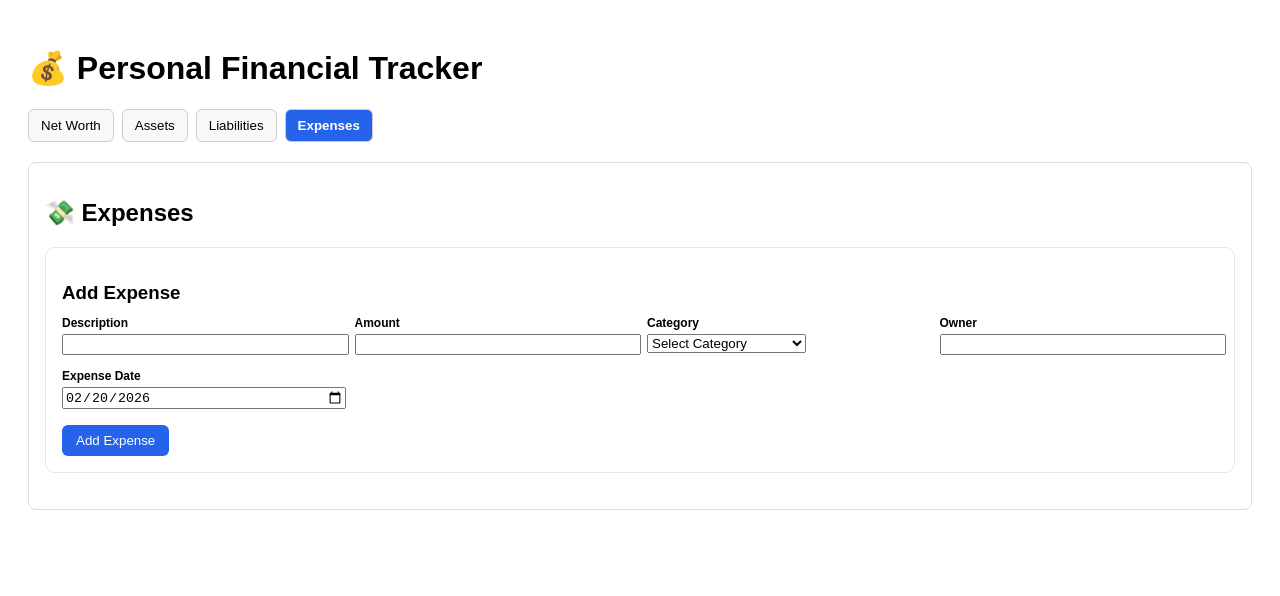
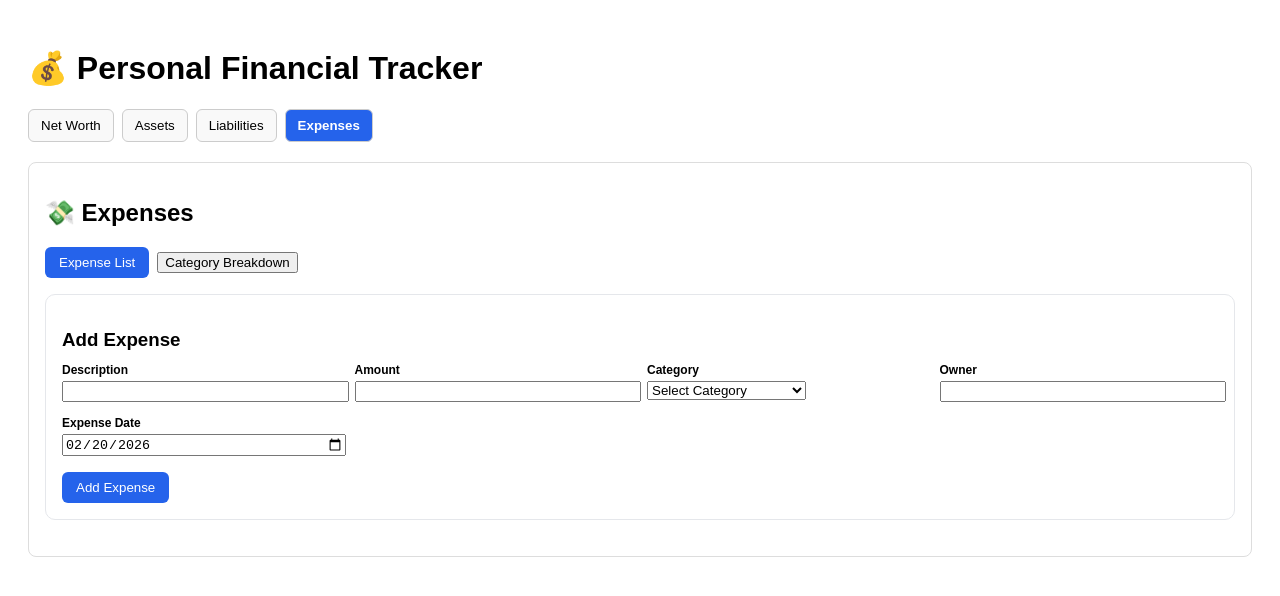
Before and after one commit to pinaki-GH/personal-finance-tracker-test, a Next.js app: page / in a window 1280 px wide. Both pictures are taken after a click on the button "Expenses". Shown: the top 596 px of the page. Built offline with nearby package versions, Linux system fonts and the light colour scheme.

Commit message:
Update ExpenseSection.tsx

```diff
--- a/components/ExpenseSection.tsx
+++ b/components/ExpenseSection.tsx
@@ -51,16 +51,26 @@ const emptyForm: Expense = {
 export default function ExpenseSection() {
   const [expenses, setExpenses] = useState<Expense[]>([]);
   const [form, setForm] = useState<Expense>(emptyForm);
-  const [monthFilter, setMonthFilter] = useState<string>("All");
+  const [monthFilter, setMonthFilter] = useState<string>("");
+  const [activeTab, setActiveTab] = useState<"list" | "chart">("list");
 
   useEffect(() => {
     const stored: StoredExpense[] = getData("expenses");
-    setExpenses(
-      stored.map(e => ({
+    const hydrated = stored.map(e => ({
       ...e,
       expenseDate: e.expenseDate ? new Date(e.expenseDate) : null
-      }))
-    );
+    }));
+    setExpenses(hydrated);
+
+    // Default to latest month
+    const months = hydrated
+      .map(e => e.expenseDate?.toISOString().slice(0, 7))
+      .filter(Boolean)
+      .sort();
+
+    if (months.length > 0) {
+      setMonthFilter(months[months.length - 1]);
+    }
   }, []);
 
   const persist = (updated: Expense[]) => {
@@ -89,11 +99,11 @@ export default function ExpenseSection() {
 
   const availableMonths = useMemo(() => {
     const months = expenses.map(e => getMonthKey(e.expenseDate));
-    return ["All", ...Array.from(new Set(months.filter(Boolean)))];
+    return Array.from(new Set(months.filter(Boolean))).sort();
   }, [expenses]);
 
   const filteredExpenses = useMemo(() => {
-    if (monthFilter === "All") return expenses;
+    if (!monthFilter) return [];
     return expenses.filter(e => getMonthKey(e.expenseDate) === monthFilter);
   }, [expenses, monthFilter]);
 
@@ -103,7 +113,7 @@ export default function ExpenseSection() {
   );
 
   const previousMonthTotal = useMemo(() => {
-    if (monthFilter === "All") return 0;
+    if (!monthFilter) return 0;
     const [year, month] = monthFilter.split("-").map(Number);
     const prev = new Date(year, month - 2);
     const prevKey = prev.toISOString().slice(0, 7);
@@ -139,15 +149,72 @@ export default function ExpenseSection() {
     <section>
       <h2>💸 Expenses</h2>
 
-      {/* ADD EXPENSE */}
+      {/* Tabs */}
+      <div style={{ marginBottom: 16 }}>
+        <button
+          className={activeTab === "list" ? "primary" : ""}
+          onClick={() => setActiveTab("list")}
+        >
+          Expense List
+        </button>
+
+        <button
+          style={{ marginLeft: 8 }}
+          className={activeTab === "chart" ? "primary" : ""}
+          onClick={() => setActiveTab("chart")}
+        >
+          Category Breakdown
+        </button>
+      </div>
+
+      {/* Month Filter */}
+      {availableMonths.length > 0 && (
+        <div style={{ marginBottom: 16 }}>
+          <label style={{ marginRight: 8 }}>Select Month:</label>
+          <select
+            value={monthFilter}
+            onChange={e => setMonthFilter(e.target.value)}
+          >
+            {availableMonths.map(month => (
+              <option key={month} value={month}>{month}</option>
+            ))}
+          </select>
+        </div>
+      )}
+
+      {/* MONTHLY SUMMARY */}
+      {monthFilter && (
+        <div className="card" style={{ marginBottom: 20 }}>
+          <h3>Monthly Summary ({monthFilter})</h3>
+          <p>Total: ₹{totalFilteredAmount.toLocaleString()}</p>
+          <p>Previous Month: ₹{previousMonthTotal.toLocaleString()}</p>
+          <p>
+            Change:{" "}
+            <strong
+              style={{
+                color: percentChange >= 0 ? "red" : "green"
+              }}
+            >
+              {percentChange.toFixed(1)}%
+            </strong>
+          </p>
+        </div>
+      )}
+
+      {/* LIST TAB */}
+      {activeTab === "list" && (
+        <>
           <div className="card">
             <h3>Add Expense</h3>
+
             <div className="form-grid">
               <div>
                 <label>Description</label>
                 <input
                   value={form.description}
-              onChange={e => setForm({ ...form, description: e.target.value })}
+                  onChange={e =>
+                    setForm({ ...form, description: e.target.value })
+                  }
                 />
               </div>
 
@@ -155,7 +222,9 @@ export default function ExpenseSection() {
                 <label>Amount</label>
                 <input
                   value={form.amount}
-              onChange={e => setForm({ ...form, amount: e.target.value })}
+                  onChange={e =>
+                    setForm({ ...form, amount: e.target.value })
+                  }
                 />
               </div>
 
@@ -163,7 +232,9 @@ export default function ExpenseSection() {
                 <label>Category</label>
                 <select
                   value={form.category}
-              onChange={e => setForm({ ...form, category: e.target.value })}
+                  onChange={e =>
+                    setForm({ ...form, category: e.target.value })
+                  }
                 >
                   <option value="">Select Category</option>
                   {EXPENSE_CATEGORIES.map(c => (
@@ -176,7 +247,9 @@ export default function ExpenseSection() {
                 <label>Owner</label>
                 <input
                   value={form.owner}
-              onChange={e => setForm({ ...form, owner: e.target.value })}
+                  onChange={e =>
+                    setForm({ ...form, owner: e.target.value })
+                  }
                 />
               </div>
 
@@ -204,49 +277,6 @@ export default function ExpenseSection() {
             </div>
           </div>
 
-      {/* FILTER */}
-      {expenses.length > 0 && (
-        <div style={{ margin: "12px 0" }}>
-          <label style={{ marginRight: 8 }}>Filter by Month:</label>
-          <select
-            value={monthFilter}
-            onChange={e => setMonthFilter(e.target.value)}
-          >
-            {availableMonths.map(month => (
-              <option key={month} value={month}>{month}</option>
-            ))}
-          </select>
-        </div>
-      )}
-
-      {/* MONTHLY SUMMARY */}
-      {monthFilter !== "All" && (
-        <div className="card" style={{ marginBottom: 20 }}>
-          <h3>Monthly Summary ({monthFilter})</h3>
-          <p>Total: ₹{totalFilteredAmount.toLocaleString()}</p>
-          <p>Previous Month: ₹{previousMonthTotal.toLocaleString()}</p>
-          <p>
-            Change:{" "}
-            <strong
-              style={{
-                color: percentChange >= 0 ? "red" : "green"
-              }}
-            >
-              {percentChange.toFixed(1)}%
-            </strong>
-          </p>
-        </div>
-      )}
-
-      {/* PIE CHART */}
-      {filteredExpenses.length > 0 && (
-        <div className="card" style={{ marginBottom: 20 }}>
-          <h3>Category Breakdown</h3>
-          <Pie data={categoryData} />
-        </div>
-      )}
-
-      {/* TABLE */}
           {filteredExpenses.length > 0 && (
             <div className="table-scroll-wrapper">
               <table className="data-table">
@@ -273,9 +303,7 @@ export default function ExpenseSection() {
                         <button
                           className="danger"
                           onClick={() =>
-                        deleteExpense(
-                          expenses.indexOf(e)
-                        )
+                            deleteExpense(expenses.indexOf(e))
                           }
                         >
                           Delete
@@ -287,6 +315,16 @@ export default function ExpenseSection() {
               </table>
             </div>
           )}
+        </>
+      )}
+
+      {/* CHART TAB */}
+      {activeTab === "chart" && filteredExpenses.length > 0 && (
+        <div className="card">
+          <h3>Category Breakdown ({monthFilter})</h3>
+          <Pie data={categoryData} />
+        </div>
+      )}
     </section>
   );
 }
```
Lines whose indentation alone changed are shown as unchanged.
